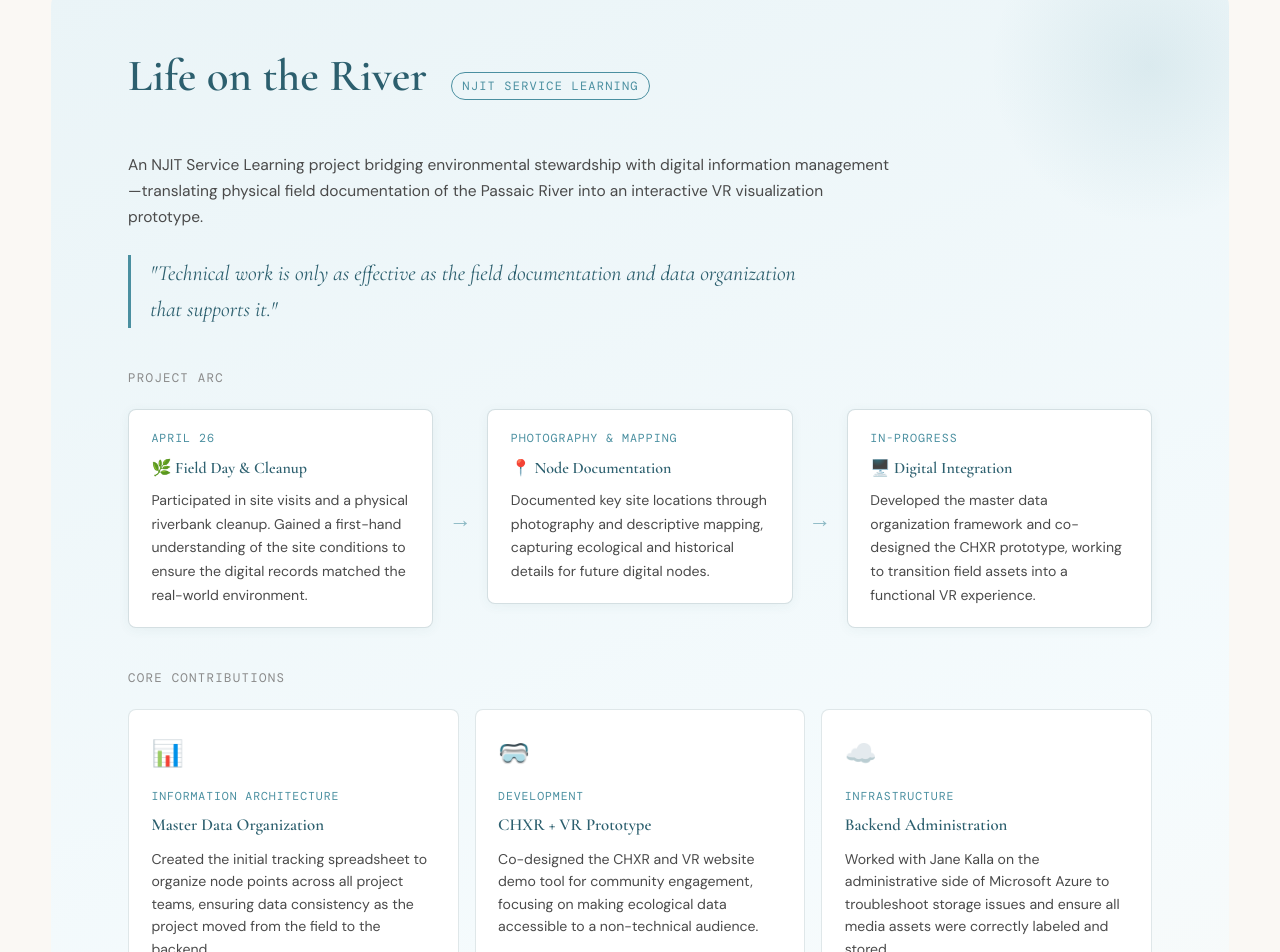
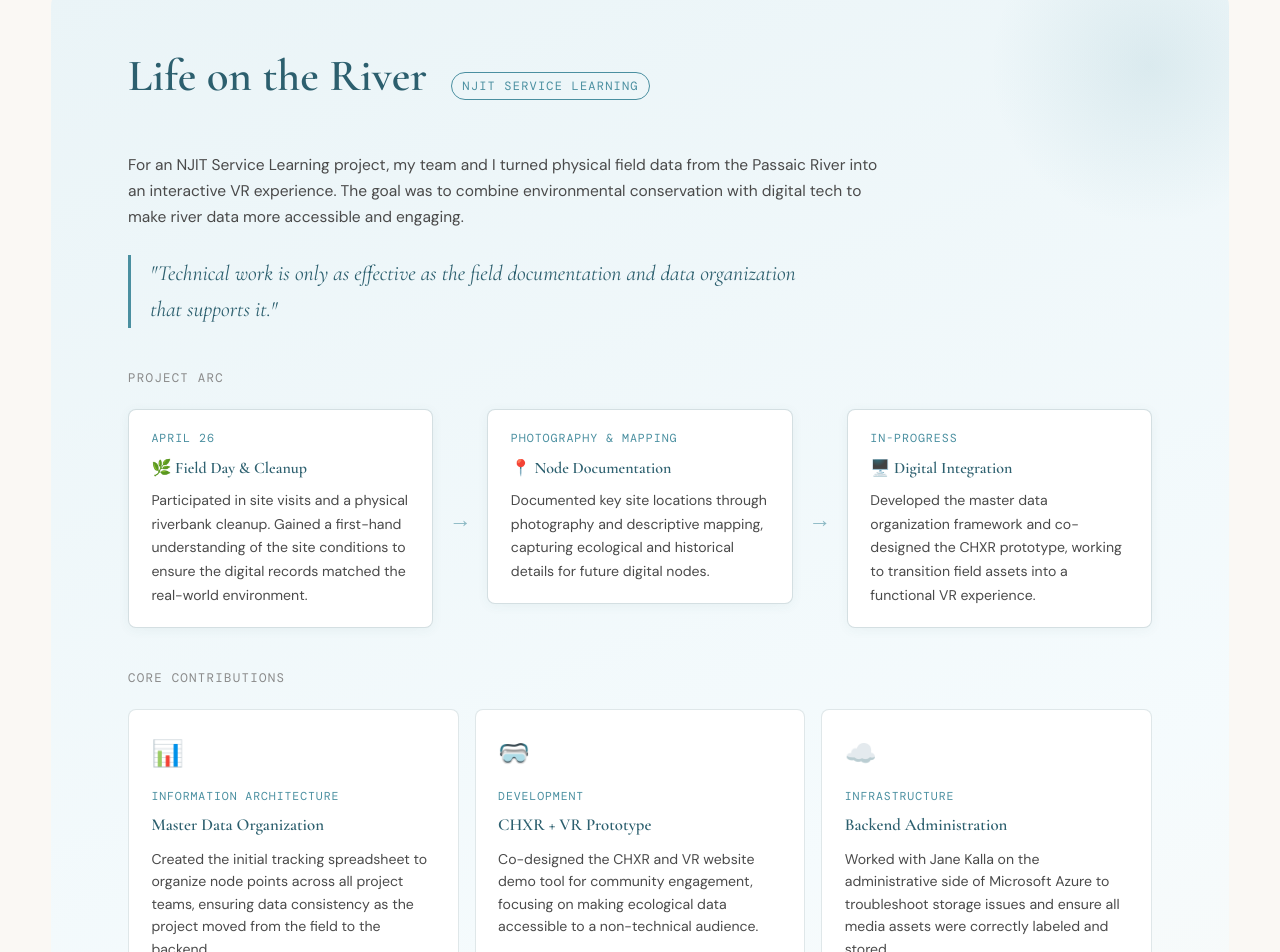
Before and after one commit to lakshita1212/Portfolio, a plain HTML site: page index.html in a window 1280 px wide. Shown: the part 1181-2133 px from the top of the page. Drawn offline with nearby package versions, Linux system fonts and the light colour scheme.

Commit message:
updated description

```diff
--- a/index.html
+++ b/index.html
@@ -682,9 +682,8 @@
     </div>
 
     <p style="color:var(--ink-soft);font-size:.97rem;max-width:72ch;margin-bottom:.5rem;">
-      An NJIT Service Learning project bridging environmental stewardship with digital
-      information management—translating physical field documentation of the Passaic
-      River into an interactive VR visualization prototype.
+      For an NJIT Service Learning project, my team and I turned physical field data from the Passaic River into an interactive VR experience.
+      The goal was to combine environmental conservation with digital tech to make river data more accessible and engaging.
     </p>
 
     <blockquote class="river-philosophy">
```
